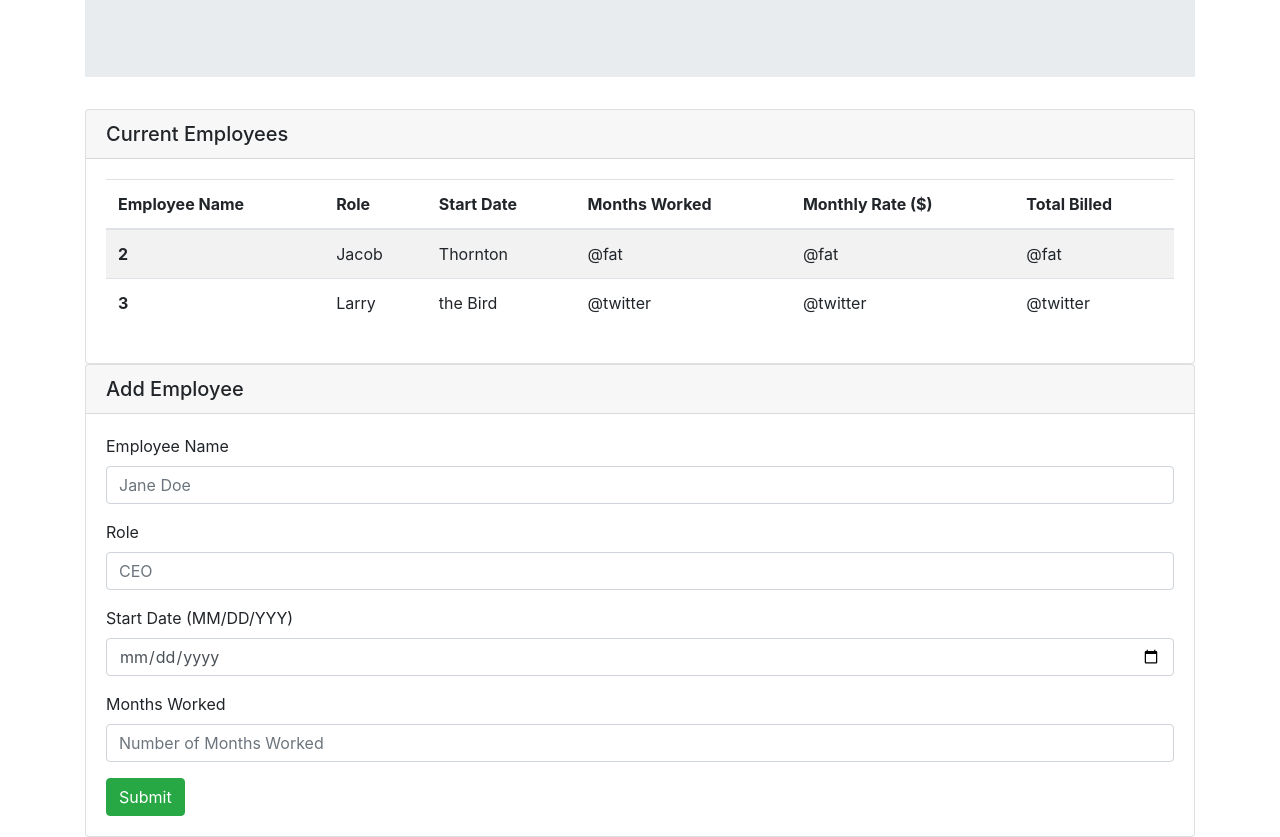
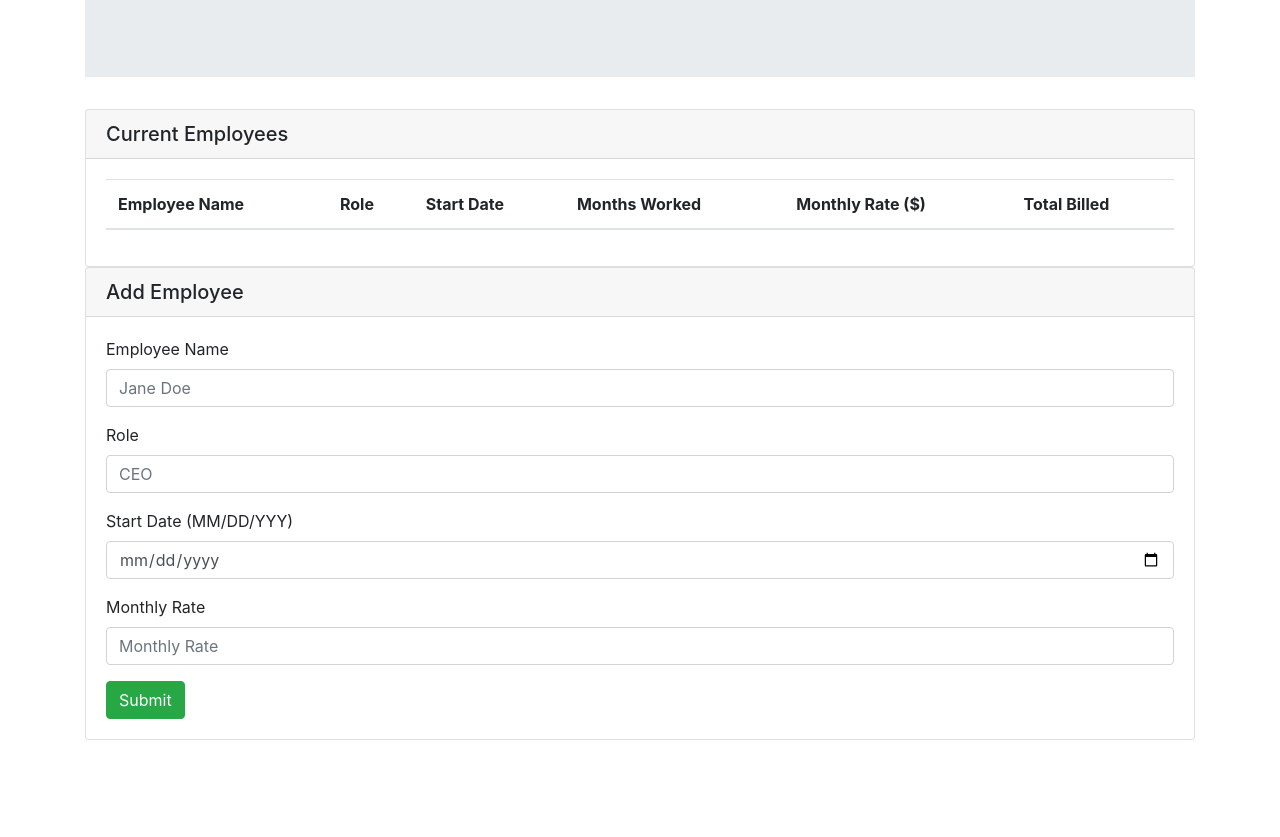
Before and after one commit to sdaniels6363/timesheet-group, a plain HTML site: page index.html in a window 1280 px wide. Shown: the part 172-1009 px from the top of the page. After the commit the page ends 912 px from the top, so only its background shows below. Drawn offline with nearby package versions, Linux system fonts and the light colour scheme; no server answers.

Commit message:
modified html make the default table empty

```diff
--- a/index.html
+++ b/index.html
@@ -51,23 +51,7 @@
                                 </tr>
                             </thead>
                             <tbody>
-
-                                <tr>
-                                    <th scope="row">2</th>
-                                    <td>Jacob</td>
-                                    <td>Thornton</td>
-                                    <td>@fat</td>
-                                    <td>@fat</td>
-                                    <td>@fat</td>
-                                </tr>
-                                <tr>
-                                    <th scope="row">3</th>
-                                    <td>Larry</td>
-                                    <td>the Bird</td>
-                                    <td>@twitter</td>
-                                    <td>@twitter</td>
-                                    <td>@twitter</td>
-                                </tr>
+                                <!-- we'll append values here -->
                             </tbody>
                         </table>
 
@@ -101,9 +85,9 @@
                                 <input type="date" class="form-control" id="empStartDate" placeholder="Start Date">
                             </div>
                             <div class="form-group">
-                                <label for="formGroupExampleInput">Months Worked</label>
-                                <input type="text" class="form-control" id="empMonthWorked"
-                                    placeholder="Number of Months Worked">
+                                <label for="formGroupExampleInput">Monthly Rate</label>
+                                <input type="text" class="form-control" id="monthlyRate"
+                                    placeholder="Monthly Rate">
                             </div>
                             <div class="btn btn-success" id="submit">Submit</div>
                         </form>
```
